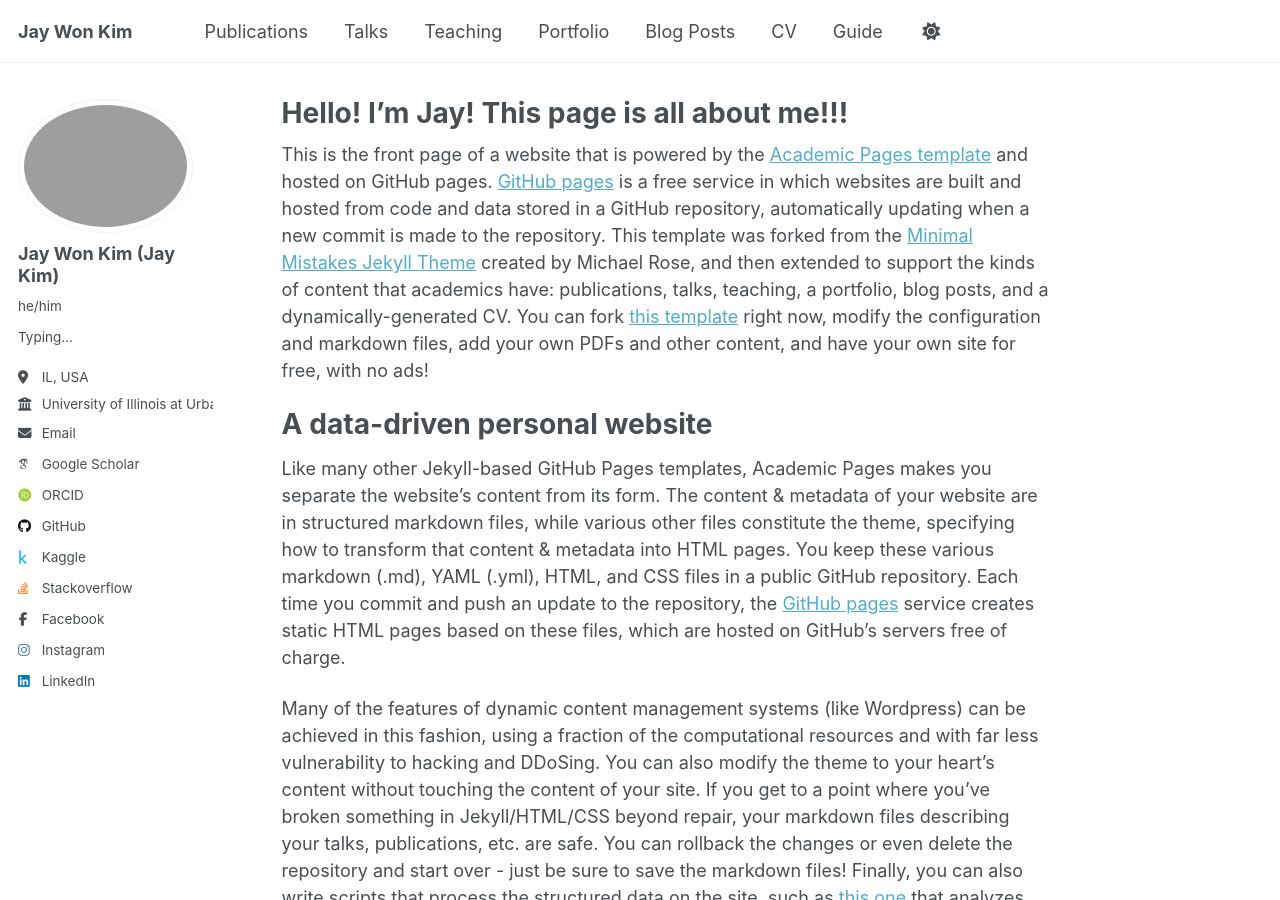
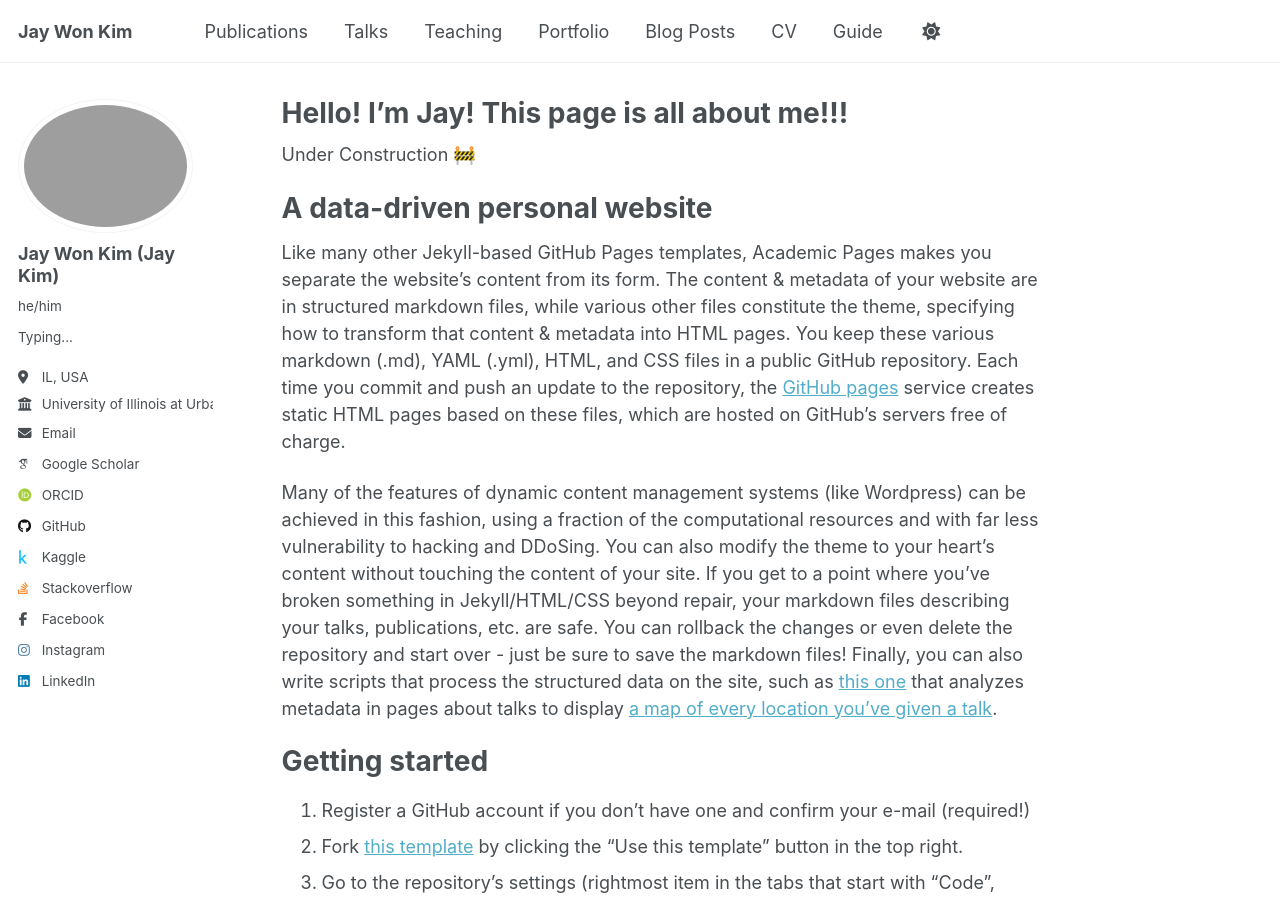
Before and after one commit to jaykim0413/jaykim0413.github.io, a Jekyll site: the page built from _pages/about.md, in a window 1280 px wide and 900 px high. Built offline with Jekyll 4.4.1, drawn with Linux system fonts in a browser that asks for light colours; some web fonts are replaced.

Commit message:
Edited about page

```diff
--- a/_pages/about.md
+++ b/_pages/about.md
@@ -7,7 +7,7 @@ redirect_from:
   - /about.html
 ---
 
-This is the front page of a website that is powered by the [Academic Pages template](https://github.com/academicpages/academicpages.github.io) and hosted on GitHub pages. [GitHub pages](https://pages.github.com) is a free service in which websites are built and hosted from code and data stored in a GitHub repository, automatically updating when a new commit is made to the repository. This template was forked from the [Minimal Mistakes Jekyll Theme](https://mmistakes.github.io/minimal-mistakes/) created by Michael Rose, and then extended to support the kinds of content that academics have: publications, talks, teaching, a portfolio, blog posts, and a dynamically-generated CV. You can fork [this template](https://github.com/academicpages/academicpages.github.io) right now, modify the configuration and markdown files, add your own PDFs and other content, and have your own site for free, with no ads!
+Under Construction 🚧
 
 A data-driven personal website
 ======
```
